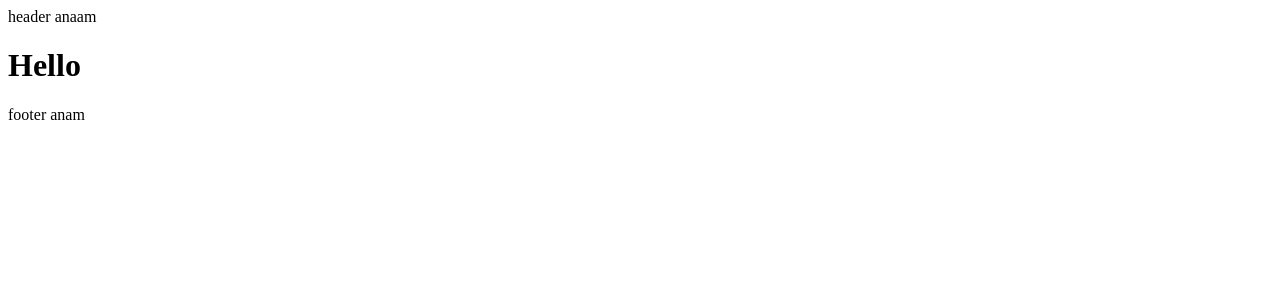
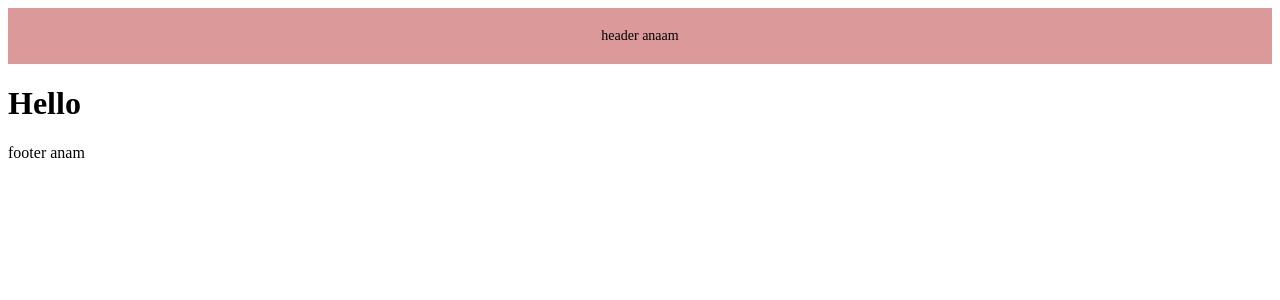
Before and after one commit to Tugbagundogdu/Fimple-Final-Case, a React (Vite) app: page / in a window 1280 px wide. Shown: the top 300 px of the page. Built offline with nearby package versions, Linux system fonts and the light colour scheme.

Commit message:
header added

```diff
--- a/src/components/Header/Header.jsx
+++ b/src/components/Header/Header.jsx
@@ -1,7 +1,8 @@
+import styles from "./header.module.css";
 
 const Header = () => {
   return (
-    <div>
+    <div className={styles.header}>
       header anaam
     </div>
   )
--- a/src/components/Header/header.module.css
+++ b/src/components/Header/header.module.css
@@ -0,0 +1,8 @@
+.header{
+    background-color: #dc9999;
+    padding: 20px;
+    text-align: center;
+    font-size: 14px;
+    color: black;
+
+}
```
